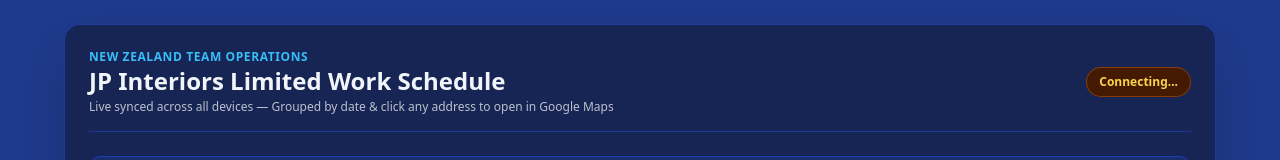
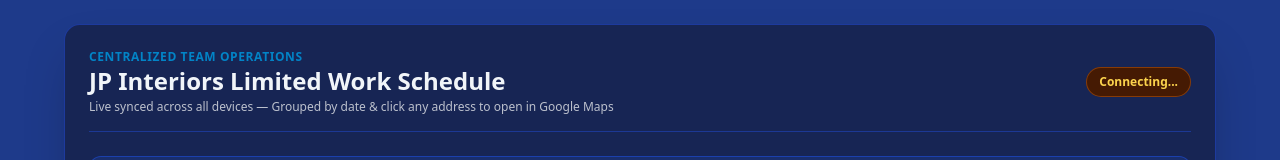
Before and after one commit to franklinnesperos/work-schedule, a plain HTML site: page index.html in a window 1280 px wide. Shown: the top 160 px of the page. Drawn offline with nearby package versions, Linux system fonts and the light colour scheme; no server answers.

Commit message:
Update index.html

```diff
--- a/index.html
+++ b/index.html
@@ -22,7 +22,7 @@
     <!-- Header -->
     <div class="flex flex-col md:flex-row justify-between items-start md:items-center border-b border-blue-800/70 pb-4 gap-3">
       <div>
-        <p class="text-xs font-bold text-sky-400 tracking-wider uppercase">New Zealand Team Operations</p>
+        <p class="text-xs font-bold text-sky-600 tracking-wider uppercase">Centralized Team Operations</p>
         <h1 class="text-2xl font-bold text-white-900 ">JP Interiors Limited Work Schedule</h1>
         <p class="text-xs text-gray-200/80 mt-0.5">Live synced across all devices — Grouped by date & click any address to open in Google Maps</p>
       </div>
```
